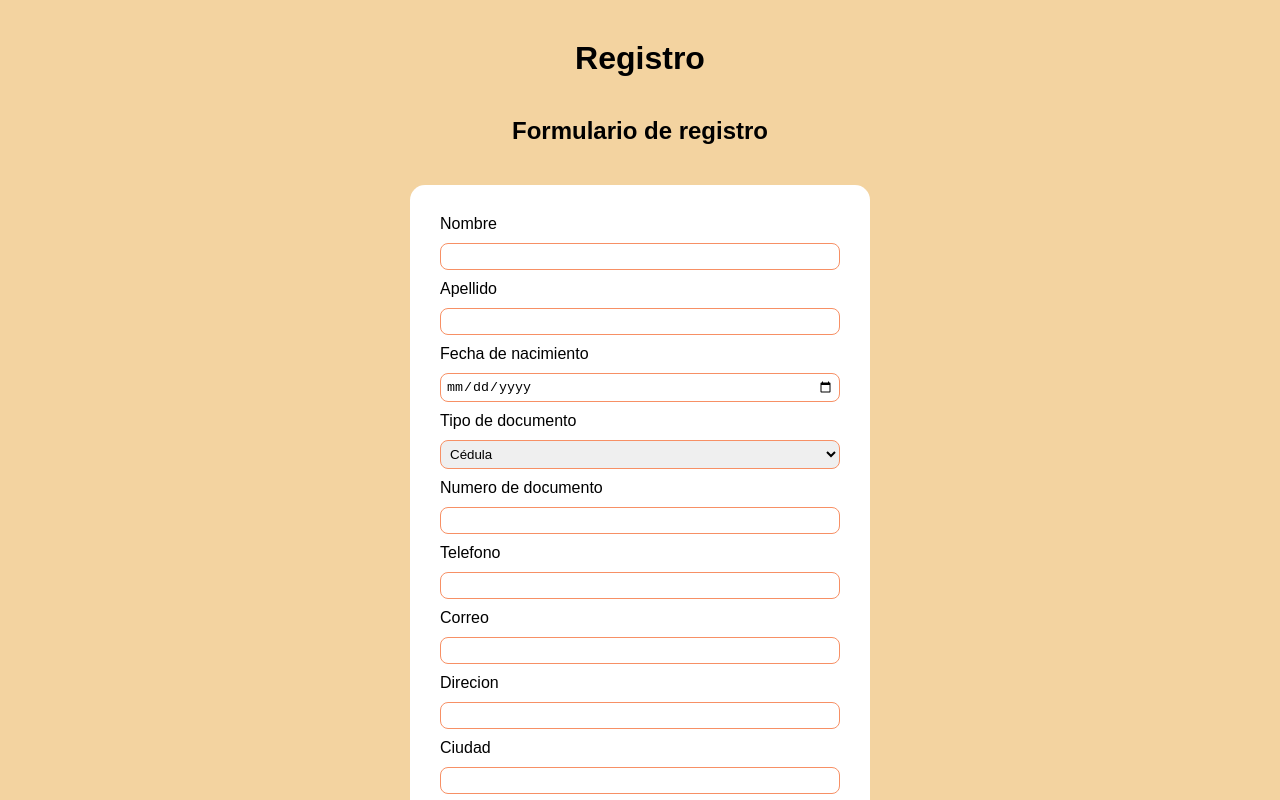
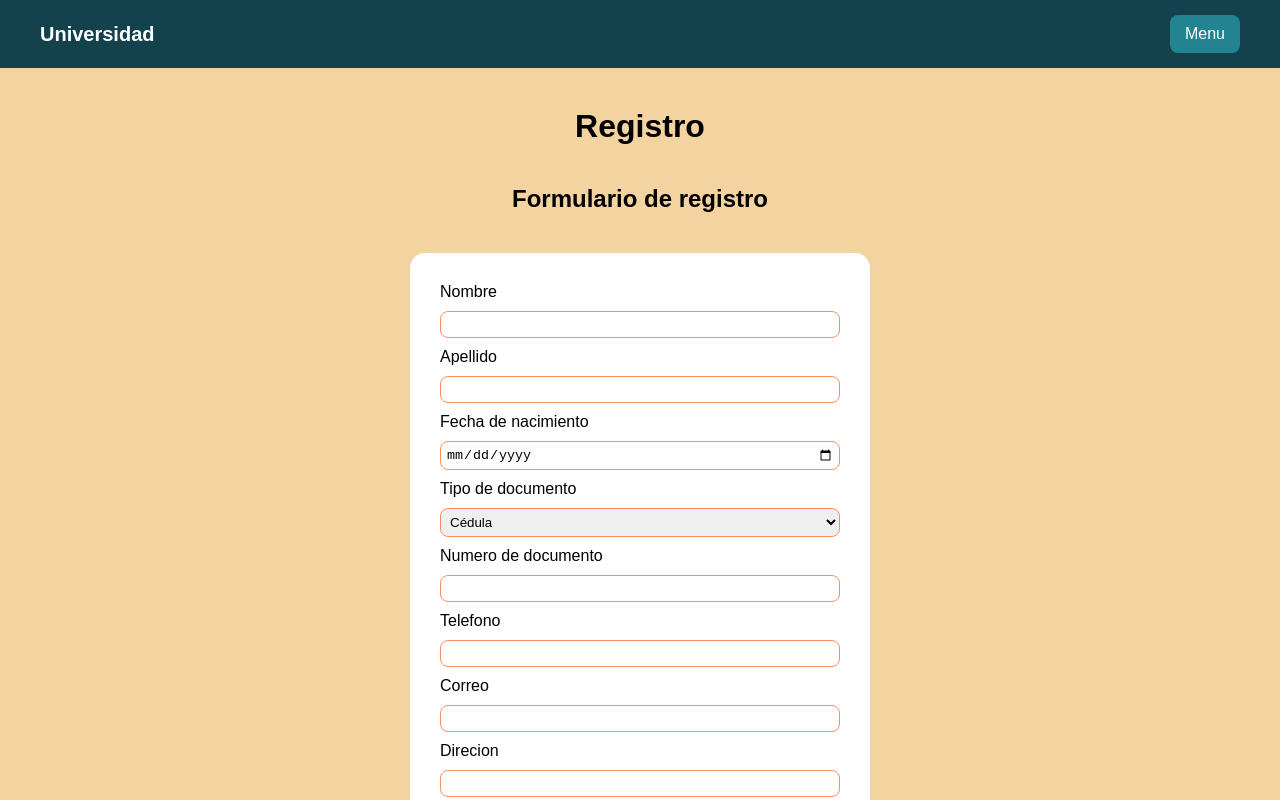
Before and after one commit to gomezcardonamariana12-del/Proyecto-integrador-, a plain HTML site: page registro.html in a window 1280 px wide. Shown: the top 800 px of the page. Drawn offline with Linux system fonts and the light colour scheme.

Commit message:
cambios registro

```diff
--- a/registro.css
+++ b/registro.css
@@ -1,3 +1,26 @@
+
+header{
+  position: static;
+  display:flex;
+  justify-content:space-between;
+  align-items:center;
+  padding:15px 40px;
+  background-color:#13424C;
+  color:white;
+}
+
+.logo{
+  font-size:20px;
+  font-weight:bold;
+}
+
+.menu{
+  background:#218490;
+  padding:10px 15px;
+  border-radius:8px;
+}
+
+
 body{
     margin:0;
     font-family: Arial;
--- a/registro.html
+++ b/registro.html
@@ -7,6 +7,13 @@
     <title>registro </title>
 </head>
 <body>
+
+    <header>
+  <section class="logo">Universidad</section>
+  <section class="menu">Menu</section>
+</header>
+
+
     <h1>Registro</h1>
     <h2>Formulario de registro</h2>
 
```
